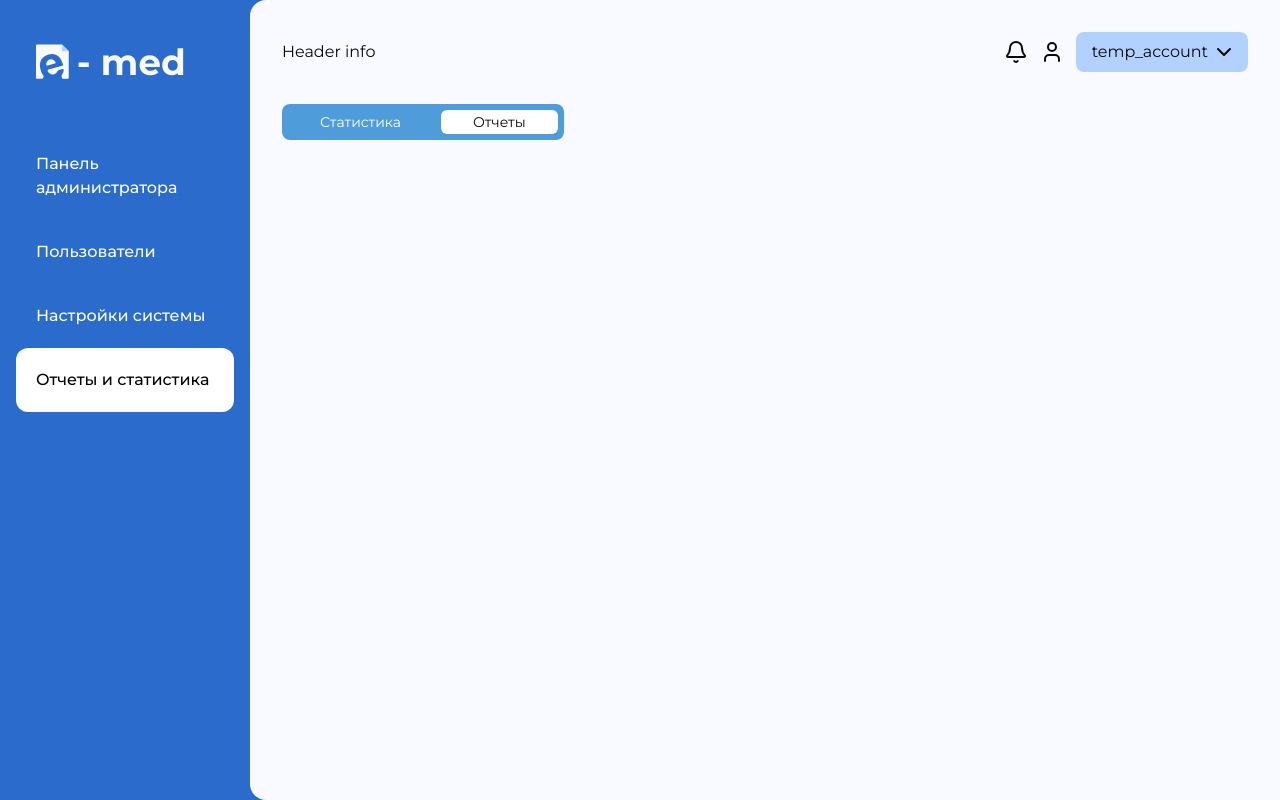
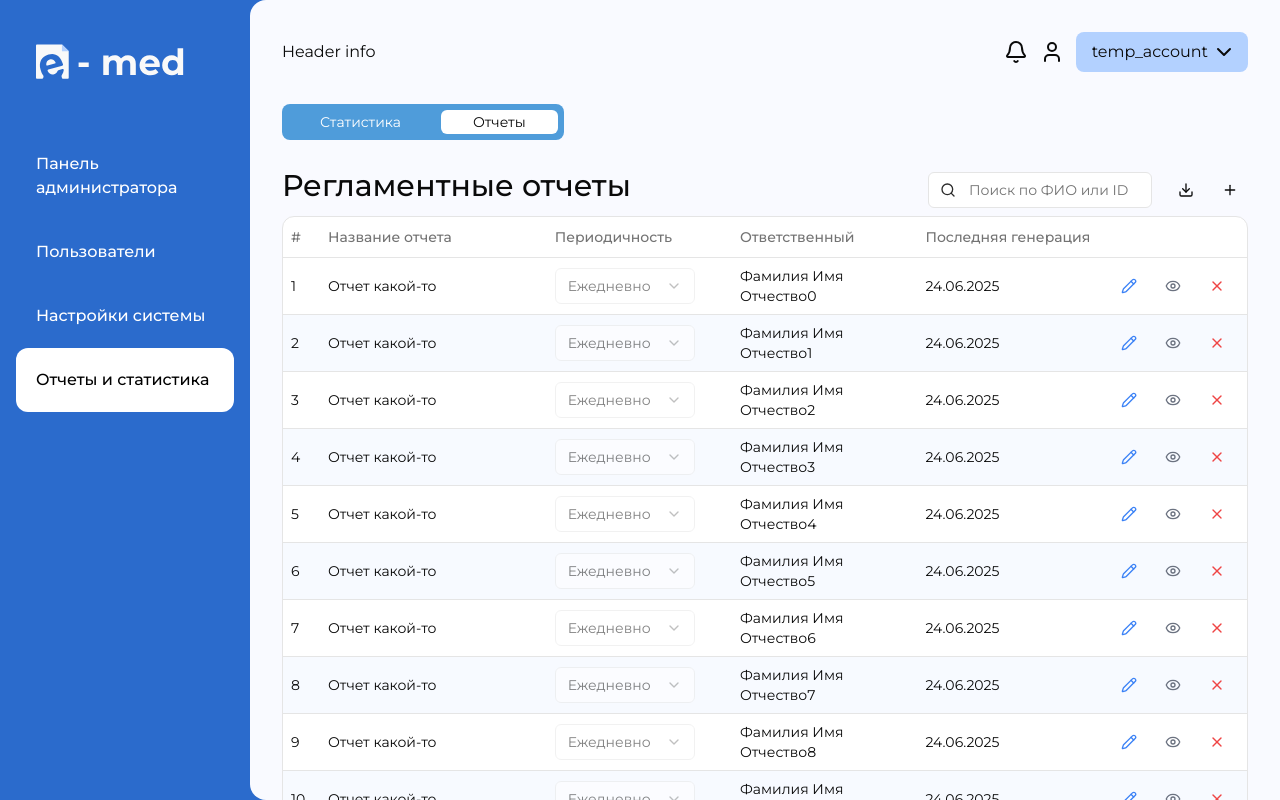
Before and after one commit to d1maash/emed-frontend, a Next.js app: page /admin/stats in a window 1280 px wide. Both pictures are taken after a click on the button "Отчеты". Built offline with nearby package versions, Linux system fonts and the light colour scheme; no server answers.

Commit message:
feat: addded reports part in stats page

```diff
--- /dev/null
+++ b/app/(dashboard)/admin/stats/_components/admin-reports-table/AdminReportsTable.tsx
@@ -0,0 +1,130 @@
+"use client";
+
+import React, { useState } from "react";
+import {
+  useReactTable,
+  getCoreRowModel,
+  getPaginationRowModel,
+  getSortedRowModel,
+  flexRender,
+  SortingState,
+} from "@tanstack/react-table";
+import { columns } from "./columns";
+import { Report } from "./types";
+import {
+  Table,
+  TableBody,
+  TableCell,
+  TableHead,
+  TableHeader,
+  TableRow,
+} from "@/components/ui/table";
+import { ChevronLeft, ChevronRight } from "lucide-react";
+import { cn } from "@/lib/utils";
+
+interface AdminReportsTableProps {
+  data: Report[];
+}
+
+export const AdminReportsTable: React.FC<AdminReportsTableProps> = ({
+  data,
+}) => {
+  const [sorting, setSorting] = useState<SortingState>([]);
+  const [pageIndex, setPageIndex] = useState(1);
+
+  const pageSize = 10;
+  const pageCount = Math.ceil(data.length / pageSize);
+  const paginatedUsers = data.slice(
+    (pageIndex - 1) * pageSize,
+    pageIndex * pageSize
+  );
+
+  const table = useReactTable({
+    data: paginatedUsers,
+    columns,
+    state: { sorting },
+    onSortingChange: setSorting,
+    getCoreRowModel: getCoreRowModel(),
+    getPaginationRowModel: getPaginationRowModel(),
+    getSortedRowModel: getSortedRowModel(),
+    manualPagination: true,
+    pageCount,
+  });
+
+  return (
+    <div className="flex flex-col justify-center items-center w-full mt-2">
+      <div className="w-full rounded-xl border bg-white overflow-x-auto">
+        <Table className="w-full">
+          <TableHeader>
+            {table.getHeaderGroups().map((headerGroup) => (
+              <TableRow key={headerGroup.id}>
+                {headerGroup.headers.map((header) => (
+                  <TableHead
+                    key={header.id}
+                    style={{ width: header.getSize() }}
+                    className={cn(
+                      header.column.getCanSort() && "cursor-pointer select-none"
+                    )}
+                    onClick={
+                      header.column.getCanSort()
+                        ? header.column.getToggleSortingHandler()
+                        : undefined
+                    }
+                  >
+                    {flexRender(
+                      header.column.columnDef.header,
+                      header.getContext()
+                    )}
+                  </TableHead>
+                ))}
+              </TableRow>
+            ))}
+          </TableHeader>
+          <TableBody>
+            {table.getRowModel().rows.map((row) => (
+              <TableRow
+                key={row.id}
+                className={row.index % 2 === 1 ? "bg-[#f7faff]" : ""}
+              >
+                {row.getVisibleCells().map((cell) => (
+                  <TableCell key={cell.id}>
+                    {flexRender(cell.column.columnDef.cell, cell.getContext())}
+                  </TableCell>
+                ))}
+              </TableRow>
+            ))}
+          </TableBody>
+        </Table>
+      </div>
+      {/* Pagination */}
+      <div className="w-full flex justify-center items-center gap-2 my-4">
+        <button
+          className="w-8 h-8 flex items-center justify-center  text-[--primary-90] disabled:text-[#6B7280] disabled:opacity-50"
+          onClick={() => setPageIndex((p) => Math.max(1, p - 1))}
+          disabled={pageIndex === 1}
+        >
+          <ChevronLeft className="w-5 h-5" />
+        </button>
+        {Array.from({ length: pageCount }, (_, i) => (
+          <button
+            key={i}
+            className={cn(
+              "w-8 h-8 flex items-center justify-center text-[--primary-90]",
+              pageIndex === i + 1 ? "bg-[--primary-30]" : ""
+            )}
+            onClick={() => setPageIndex(i + 1)}
+          >
+            {i + 1}
+          </button>
+        ))}
+        <button
+          className="w-8 h-8 flex items-center justify-center text-[--primary-90] disabled:text-[#6B7280] disabled:opacity-50"
+          onClick={() => setPageIndex((p) => Math.min(pageCount, p + 1))}
+          disabled={pageIndex === pageCount}
+        >
+          <ChevronRight className="w-5 h-5" />
+        </button>
+      </div>
+    </div>
+  );
+};
--- /dev/null
+++ b/app/(dashboard)/admin/stats/_components/admin-reports-table/columns.tsx
@@ -0,0 +1,93 @@
+// columns.tsx
+import { ColumnDef } from "@tanstack/react-table";
+import { Report } from "./types";
+import { Badge } from "@/components/ui/badge";
+import { Pencil, Eye, X } from "lucide-react";
+import { Button } from "@/components/ui/Button";
+import { cn } from "@/lib/utils";
+import {
+  Select,
+  SelectItem,
+  SelectValue,
+  SelectTrigger,
+  SelectContent,
+} from "@/components/ui/select";
+
+export const columns: ColumnDef<Report>[] = [
+  {
+    accessorKey: "id",
+    header: "#",
+    cell: ({ row }) => row.original.id,
+    size: 36,
+    enableSorting: false,
+  },
+  {
+    accessorKey: "name",
+    header: "Название отчета",
+    cell: ({ row }) => row.original.name,
+    size: 220,
+    enableSorting: true,
+    sortingFn: "alphanumeric",
+  },
+  {
+    accessorKey: "interval",
+    header: "Периодичность",
+    cell: ({ row }) => (
+      <Select value={row.original.interval} disabled>
+        <SelectTrigger className="w-[140px] bg-white shadow-none">
+          <SelectValue />
+        </SelectTrigger>
+        <SelectContent>
+          <SelectItem value="Ежедневно">Ежедневно</SelectItem>
+          <SelectItem value="Еженедельно">Еженедельно</SelectItem>
+          <SelectItem value="Ежемесячно">Ежемесячно</SelectItem>
+        </SelectContent>
+      </Select>
+    ),
+    size: 180,
+    enableSorting: false,
+  },
+  {
+    accessorKey: "responsible",
+    header: "Ответственный",
+    cell: ({ row }) => row.original.responsible,
+    size: 180,
+    enableSorting: false,
+  },
+  {
+    accessorKey: "lastGeneration",
+    header: "Последняя генерация",
+    cell: ({ row }) => (
+      <div>
+        {row.original.lastGeneration
+          ? new Date(row.original.lastGeneration).toLocaleDateString("ru-RU", {
+              year: "numeric",
+              month: "2-digit",
+              day: "2-digit",
+            })
+          : ""}
+      </div>
+    ),
+    size: 180,
+    enableSorting: false,
+  },
+  {
+    id: "actions",
+    header: "",
+    cell: ({ row }) => (
+      <div className="flex items-center gap-2">
+        <Button variant="ghost" size="icon" className="text-blue-500">
+          <Pencil size={18} />
+        </Button>
+        <Button variant="ghost" size="icon" className="text-gray-500">
+          <Eye size={18} />
+        </Button>
+        <Button variant="ghost" size="icon" className="text-red-500">
+          <X size={18} />
+        </Button>
+      </div>
+    ),
+    size: 80,
+    enableSorting: false,
+  },
+];
--- /dev/null
+++ b/app/(dashboard)/admin/stats/_components/admin-reports-table/data.ts
@@ -0,0 +1,9 @@
+import { Report } from "./types";
+
+export const reports: Report[] = Array.from({ length: 12 }).map((_, i) => ({
+  id: i + 1,
+  name: "Отчет какой-то",
+  interval: "Ежедневно",
+  responsible: "Фамилия Имя Отчество" + i,
+  lastGeneration: new Date(Date.now()),
+}));
--- /dev/null
+++ b/app/(dashboard)/admin/stats/_components/admin-reports-table/types.ts
@@ -0,0 +1,9 @@
+export type interval = "Ежедневно" | "Еженедельно" | "Ежемесячно";
+
+export interface Report {
+  id: number;
+  name: string;
+  interval: interval;
+  responsible: string;
+  lastGeneration: Date;
+}
--- a/app/(dashboard)/admin/stats/page.tsx
+++ b/app/(dashboard)/admin/stats/page.tsx
@@ -4,9 +4,24 @@ import React, { useState } from "react";
 import SystemCards from "./_components/SystemCards";
 import StatCard from "./_components/StatCard";
 import { cn } from "@/lib/utils";
+import { Button } from "@/components/ui/Button";
+import { Download, Search, Plus } from "lucide-react";
+import { Input } from "@/components/ui/Input";
+import { reports } from "./_components/admin-reports-table/data";
+import { AdminReportsTable } from "./_components/admin-reports-table/AdminReportsTable";
 
 const AdminStatsPage = () => {
   const [page, setPage] = useState<"stats" | "reports">("stats");
+
+  const [globalFilter, setGlobalFilter] = useState("");
+
+  const filteredReports = reports.filter((r) => {
+    const matchesText =
+      r.name.toLowerCase().includes(globalFilter.toLowerCase()) ||
+      String(r.id).includes(globalFilter);
+
+    return matchesText;
+  });
 
   if (page === "stats" || !page)
     return (
@@ -83,6 +98,32 @@ const AdminStatsPage = () => {
             Отчеты
           </button>
         </div>
+        <div className="flex flex-col md:flex-row md:justify-between md:items-center mt-6">
+          <h3 className="text-3xl font-medium">Регламентные отчеты</h3>
+          <div className="flex flex-col md:flex-row gap-2 md:gap-4 mt-4 md:mt-2">
+            <div className="max-w-md relative h-max">
+              <Input
+                placeholder="Поиск по ФИО или ID"
+                value={globalFilter}
+                onChange={(e) => setGlobalFilter(e.target.value)}
+                className="w-full bg-white shadow-none pl-10"
+              />
+              <Search
+                className="text-[--coolgray-90] absolute left-3 top-1/2 -translate-y-1/2"
+                size={16}
+              />
+            </div>
+            <div className="flex gap-2 ml-auto">
+              <Button variant="ghost" size="icon">
+                <Download className="w-6 h-6" />
+              </Button>
+              <Button variant="ghost" size="icon">
+                <Plus className="w-6 h-6" />
+              </Button>
+            </div>
+          </div>
+        </div>
+        <AdminReportsTable data={filteredReports} />
       </div>
     );
 };
```
